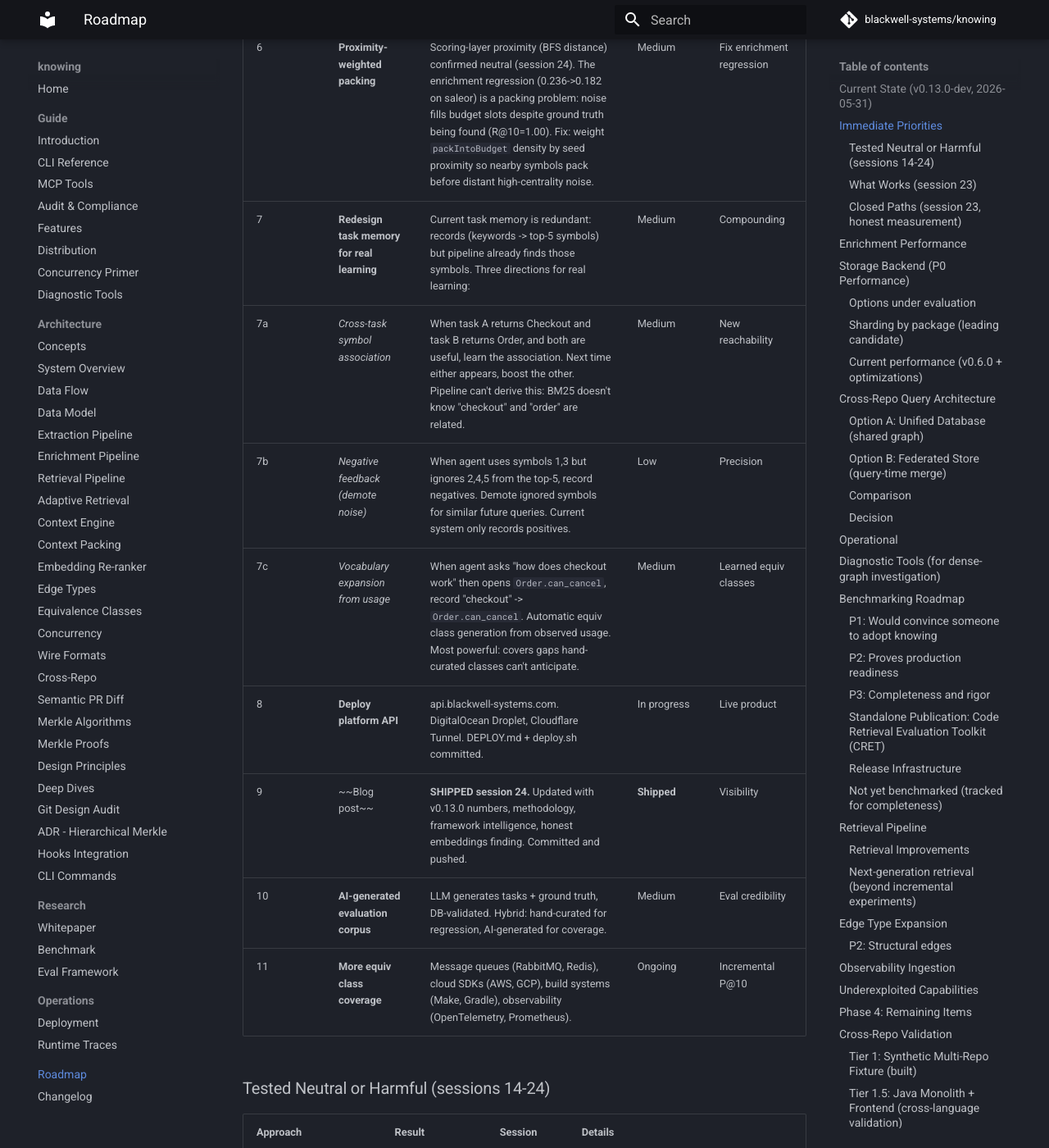
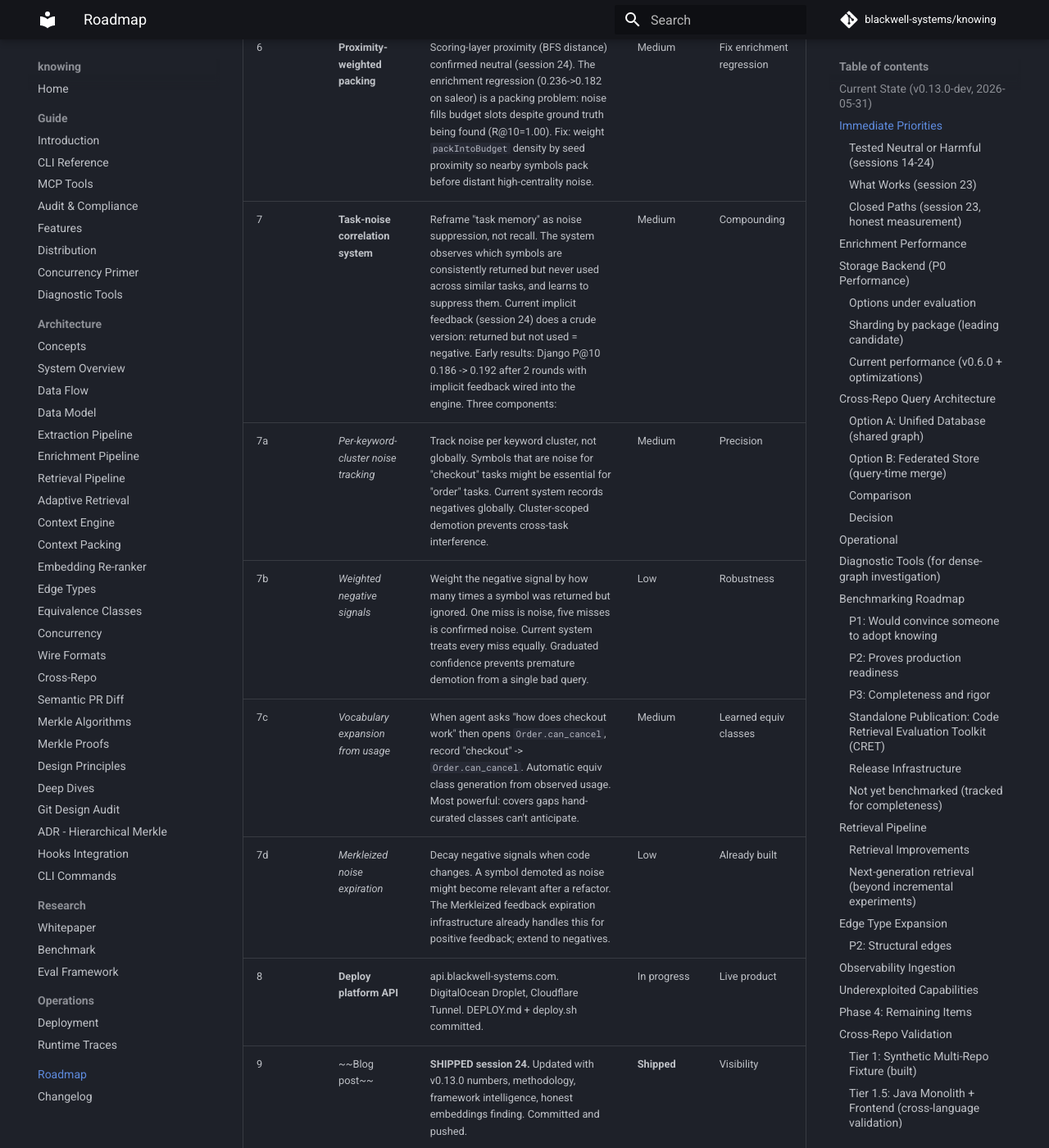
Before and after one commit to blackwell-systems/knowing, an MkDocs documentation site: the page built from docs/roadmap.md, in a window 1280 px wide and 1400 px high, scrolled down 2121 px. Shown: the whole window at 82% size. Built offline with MkDocs 1.6.1 and Material for MkDocs 9.7.7, drawn with Linux system fonts in a browser that asks for light colours; comment, search, counter and statistics services are not loaded.

Commit message:
docs: reframe task memory as task-noise correlation system (7a-d)

```diff
--- a/docs/roadmap.md
+++ b/docs/roadmap.md
@@ -46,10 +46,11 @@ What's shipped is in the [changelog](CHANGELOG.md). This document covers what's
 | 4 | **Equiv class auto-discovery** | Deferred. Language scoping already prevents cross-language false positives. Within-language framework scoping (e.g. skip Flask classes on Django repo) is unnecessary: non-matching frameworks return empty from `NodesByName` instantly. No measurable performance or precision issue. Revisit if corpus grows to 50+ frameworks per language. | **Deferred** | Not needed |
 | 5 | ~~Add framework-using repos to corpus~~ | **SHIPPED session 24.** saleor/saleor (Django e-commerce, 4,255 Python files). 11 tasks, P@10=0.236 unenriched. Checkout flow 1.00. Proves equiv classes generalize to app code. Enrichment regresses to 0.182 (packing dilution from 115K phantom nodes). | **Shipped** | Eval credibility |
 | 6 | **Proximity-weighted packing** | Scoring-layer proximity (BFS distance) confirmed neutral (session 24). The enrichment regression (0.236->0.182 on saleor) is a packing problem: noise fills budget slots despite ground truth being found (R@10=1.00). Fix: weight `packIntoBudget` density by seed proximity so nearby symbols pack before distant high-centrality noise. | Medium | Fix enrichment regression |
-| 7 | **Redesign task memory for real learning** | Current task memory is redundant: records (keywords -> top-5 symbols) but pipeline already finds those symbols. Three directions for real learning: | Medium | Compounding |
-| 7a | *Cross-task symbol association* | When task A returns Checkout and task B returns Order, and both are useful, learn the association. Next time either appears, boost the other. Pipeline can't derive this: BM25 doesn't know "checkout" and "order" are related. | Medium | New reachability |
-| 7b | *Negative feedback (demote noise)* | When agent uses symbols 1,3 but ignores 2,4,5 from the top-5, record negatives. Demote ignored symbols for similar future queries. Current system only records positives. | Low | Precision |
+| 7 | **Task-noise correlation system** | Reframe "task memory" as noise suppression, not recall. The system observes which symbols are consistently returned but never used across similar tasks, and learns to suppress them. Current implicit feedback (session 24) does a crude version: returned but not used = negative. Early results: Django P@10 0.186 -> 0.192 after 2 rounds with implicit feedback wired into the engine. Three components: | Medium | Compounding |
+| 7a | *Per-keyword-cluster noise tracking* | Track noise per keyword cluster, not globally. Symbols that are noise for "checkout" tasks might be essential for "order" tasks. Current system records negatives globally. Cluster-scoped demotion prevents cross-task interference. | Medium | Precision |
+| 7b | *Weighted negative signals* | Weight the negative signal by how many times a symbol was returned but ignored. One miss is noise, five misses is confirmed noise. Current system treats every miss equally. Graduated confidence prevents premature demotion from a single bad query. | Low | Robustness |
 | 7c | *Vocabulary expansion from usage* | When agent asks "how does checkout work" then opens `Order.can_cancel`, record "checkout" -> `Order.can_cancel`. Automatic equiv class generation from observed usage. Most powerful: covers gaps hand-curated classes can't anticipate. | Medium | Learned equiv classes |
+| 7d | *Merkleized noise expiration* | Decay negative signals when code changes. A symbol demoted as noise might become relevant after a refactor. The Merkleized feedback expiration infrastructure already handles this for positive feedback; extend to negatives. | Low | Already built |
 | 8 | **Deploy platform API** | api.blackwell-systems.com. DigitalOcean Droplet, Cloudflare Tunnel. DEPLOY.md + deploy.sh committed. | In progress | Live product |
 | 9 | ~~Blog post~~ | **SHIPPED session 24.** Updated with v0.13.0 numbers, methodology, framework intelligence, honest embeddings finding. Committed and pushed. | **Shipped** | Visibility |
 | 10 | **AI-generated evaluation corpus** | LLM generates tasks + ground truth, DB-validated. Hybrid: hand-curated for regression, AI-generated for coverage. | Medium | Eval credibility |
```
